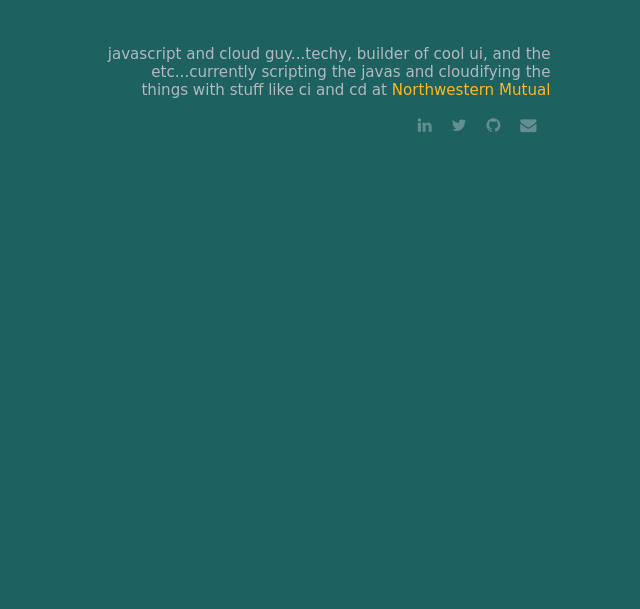
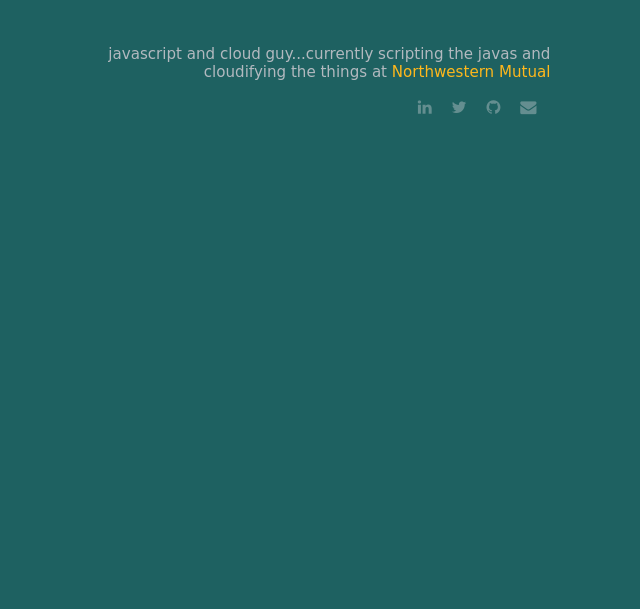
Before and after one commit to shawnpetros/shawnpetros.com, a plain HTML site: page index.html in a window 1280 px wide. Shown: the part 191-800 px from the top of the page, without its empty margins (640-1280 px from the left). Drawn offline with Linux system fonts and the light colour scheme; a web font is replaced by a local one.

Commit message:
Update index.html

```diff
--- a/index.html
+++ b/index.html
@@ -23,7 +23,7 @@
 			<div id="avatar"></div>
 			<h1>Shawn Petros</h1>
 			<h3 class="lato tagline">philomath; father, husband, engineer</h3>
-			<p class="summary">javascript and cloud guy...techy, builder of cool ui, and the etc...currently scripting the javas and cloudifying the things with stuff like ci and cd at <a href="https://www.northwesternmutual.com" class="nm">Northwestern Mutual</a></p>
+			<p class="summary">javascript and cloud guy...currently scripting the javas and cloudifying the things at <a href="https://www.northwesternmutual.com" class="nm">Northwestern Mutual</a></p>
 		</div>
 		<div class="links">
 			<a href="https://www.linkedin.com/in/spetros" class="fa fa-linkedin"></a>
```
